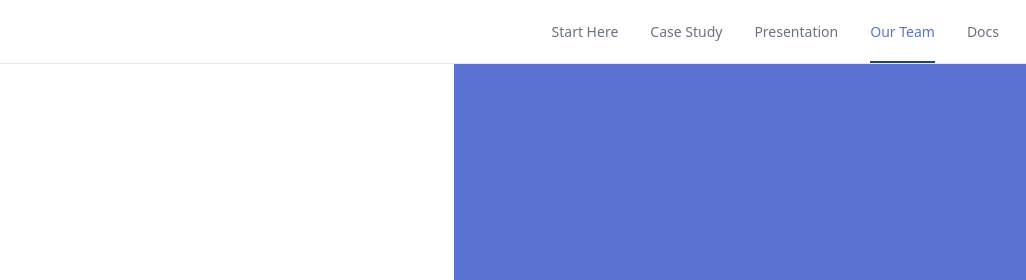
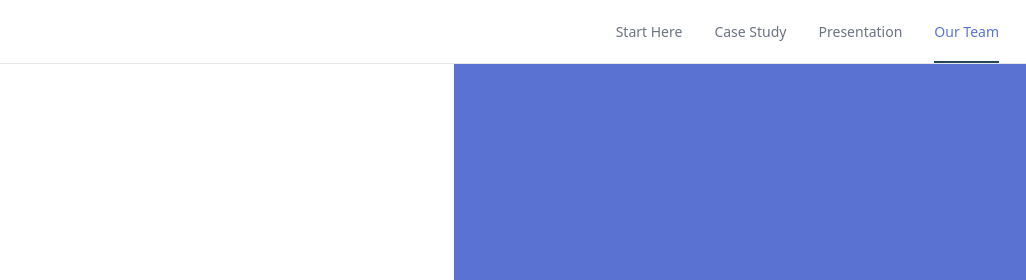
Before and after one commit to pennant-notebook/pennant-notebook.github.io, a plain HTML site: page index.html in a window 1280 px wide. Shown: the top 280 px of the page, 186-1212 px from the left. Drawn offline with nearby package versions, Linux system fonts and the light colour scheme.

Commit message:
Update index.html

```diff
--- a/index.html
+++ b/index.html
@@ -51,7 +51,7 @@
             target="_blank"
             >Demo</a
           > -->
-        <a href="https://trypennant.com/@trypennant/7c776af1-ebfe-4559-9a5d-b785e5070dab" target="_blank">Docs</a>
+<!--         <a href="https://trypennant.com/@trypennant/7c776af1-ebfe-4559-9a5d-b785e5070dab" target="_blank">Docs</a> -->
         <a href="https://github.com/PennantHQ" target="_blank" class="icon"><i class="fab fa-github"></i></a>
       </nav>
       <div id="menu">
```
